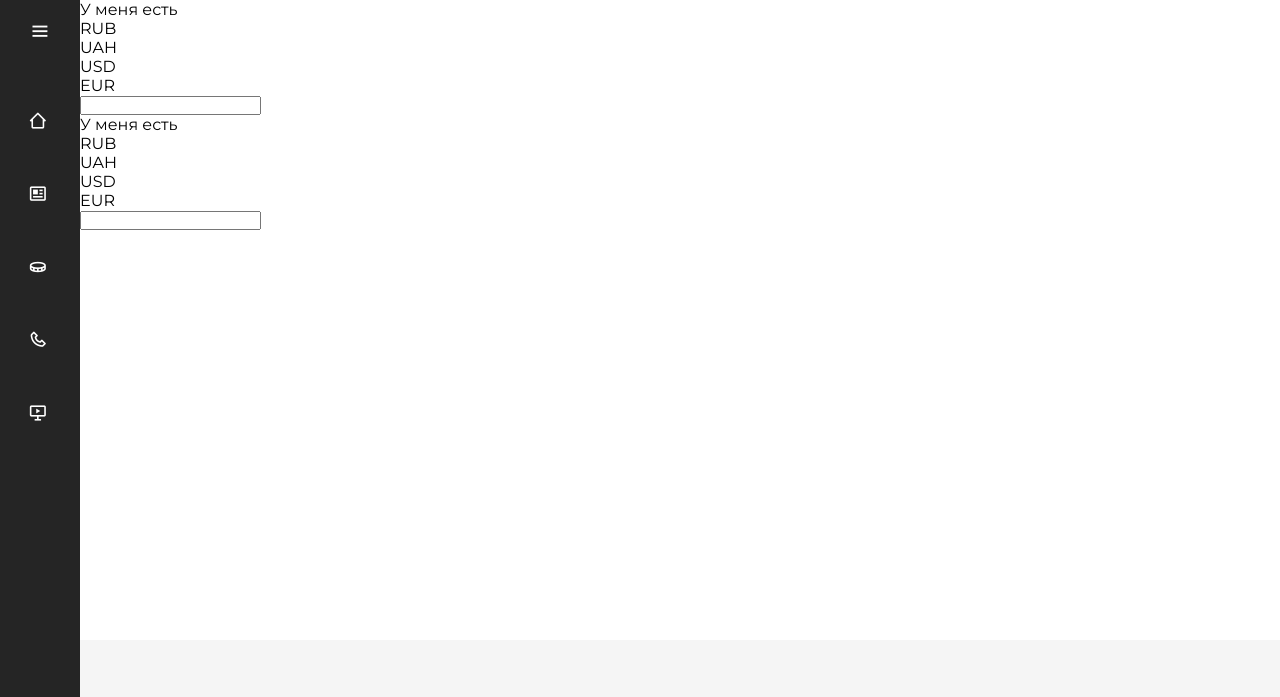
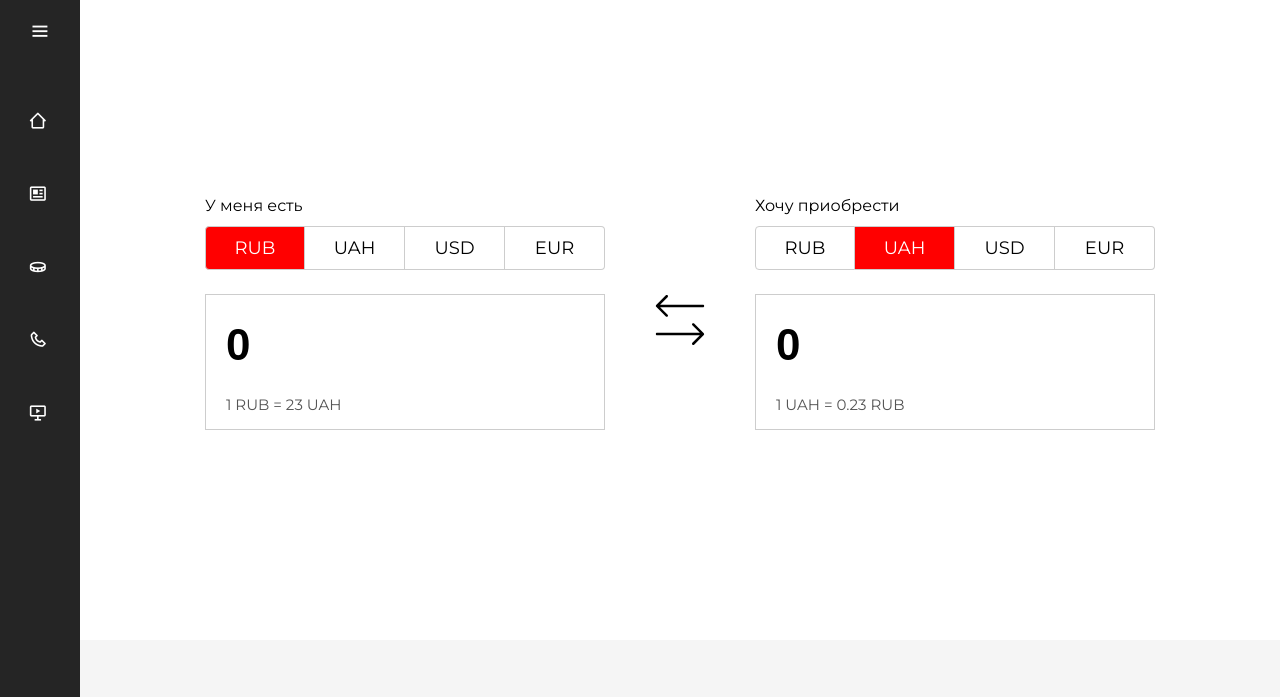
Before and after one commit to dnomokonov/nstu-lmsic, a plain HTML site: page pages/ExchangeRate.html in a window 1280 px wide. Shown: the top 697 px of the page. Drawn offline with nearby package versions, Linux system fonts and the light colour scheme.

Commit message:
second ver rate

```diff
--- a/pages/ExchangeRate.html
+++ b/pages/ExchangeRate.html
@@ -54,32 +54,32 @@
         <!-- калькулятор валют -->
         <section class="calc_toolkit">
             <div class="calc_side">
-                <p>У меня есть</p>
-                <div class="calc_switcher">
-                    <div class="calc_switcher_item">RUB</div>
+                <p class="title_side">У меня есть</p>
+                <div class="calc_switcher" data-id="from">
+                    <div class="calc_switcher_item active">RUB</div>
                     <div class="calc_switcher_item">UAH</div>
                     <div class="calc_switcher_item">USD</div>
                     <div class="calc_switcher_item">EUR</div>
                 </div>
-                <div class="cacl_input_box">
-                    <input type="text" maxlength="10" data-reverse="false">
-                    <div class="calc_input_box_rate"></div>
+                <div class="cacl_input_box" data-id="from">
+                    <input type="text" value="0" maxlength="10" data-reverse="false">
+                    <div class="calc_input_box_rate">1 RUB = 23 UAH</div>
                 </div>
             </div>
 
             <div class="calc_reverse"></div>
 
             <div class="calc_side">
-                <p>У меня есть</p>
-                <div class="calc_switcher">
+                <p class="title_side">Хочу приобрести</p>
+                <div class="calc_switcher" data-id="to">
                     <div class="calc_switcher_item">RUB</div>
-                    <div class="calc_switcher_item">UAH</div>
+                    <div class="calc_switcher_item active">UAH</div>
                     <div class="calc_switcher_item">USD</div>
                     <div class="calc_switcher_item">EUR</div>
                 </div>
-                <div class="cacl_input_box">
-                    <input type="text" maxlength="10" data-reverse="false">
-                    <div class="calc_input_box_rate"></div>
+                <div class="cacl_input_box" data-id="to">
+                    <input type="text" value="0" maxlength="10" data-reverse="false">
+                    <div class="calc_input_box_rate">1 UAH = 0.23 RUB</div>
                 </div>
             </div>
         </section>
@@ -150,6 +150,7 @@
     </footer>
 
     <script src="/js/script.js"></script>
-    <script src="https://www.cbr-xml-daily.ru/money.js"></script>
+    <script src="https://openexchangerates.github.io/money.js/money.js"></script>
+    <script src="/js/money.js"></script>
 </body>
 </html>
--- a/styles/exchrate.css
+++ b/styles/exchrate.css
@@ -2,3 +2,86 @@ main .calc_toolkit {
     width: 100%;
     min-height: 80vh;
 }
+
+.calc_toolkit {
+    width: 100%;
+    height: auto;
+    display: flex;
+    justify-content: center;
+    align-items: center;
+}
+
+.calc_side .title_side {
+    font-size: 16px;
+    line-height: 40px;
+}
+
+.calc_side .calc_switcher {
+    display: flex;
+}
+
+.calc_switcher_item {
+    width: 100px;
+    text-align: center;
+    font-size: 18px;
+    padding: 10px;
+    border-top: 1px solid #cdcdcd;
+    border-bottom: 1px solid #cdcdcd;
+    border-right: 1px solid #cdcdcd;
+    transition: all 0.5s ease;
+    cursor: pointer;
+}
+
+.calc_switcher_item:first-child {
+    border-left: 1px solid #cdcdcd;
+    border-radius: 4px 0 0 4px;
+}
+
+.calc_switcher_item:last-child {
+    border-right: 1px solid #cdcdcd;
+    border-radius: 0 4px 4px 0;
+}
+
+.calc_switcher_item:hover {
+    background-color: #ececec;
+}
+
+.calc_switcher_item.active {
+    background-color: red;
+    color: #fff;
+}
+
+.cacl_input_box {
+    margin: 24px 0;
+    padding: 20px 20px 15px;
+    border: 1px solid #cdcdcd;
+}
+
+.cacl_input_box input {
+    width: 350px;
+    height: 60px;
+    outline: none;
+    border: none;
+    font-size: 44px;
+    font-weight: 600;
+    margin-bottom: 20px;
+}
+
+.calc_input_box_rate {
+    font-size: 15px;
+    color: #555555;
+}
+
+.calc_reverse {
+    width: 50px;
+    min-height: 50px;
+    background: url("/res/transfer.svg") no-repeat 50%;
+    background-size: 50px;
+    margin: 0 50px;
+    cursor: pointer;
+    transition: all 0.5s ease;
+}
+
+.calc_reverse:hover {
+    opacity: 0.5;
+}
```
Also changed, not shown: js/rate.js (added, +61 -0 lines), js/money.js (deleted), res/transfer.svg (added).
